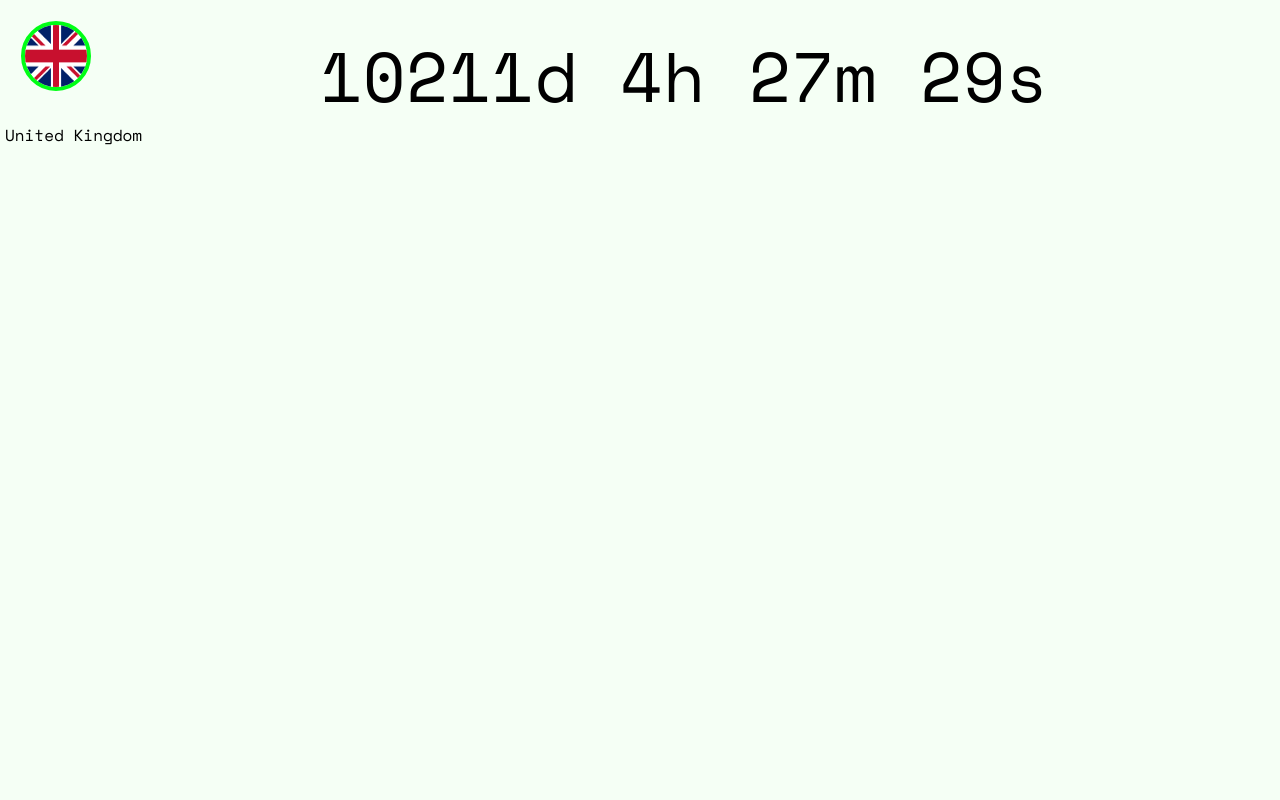
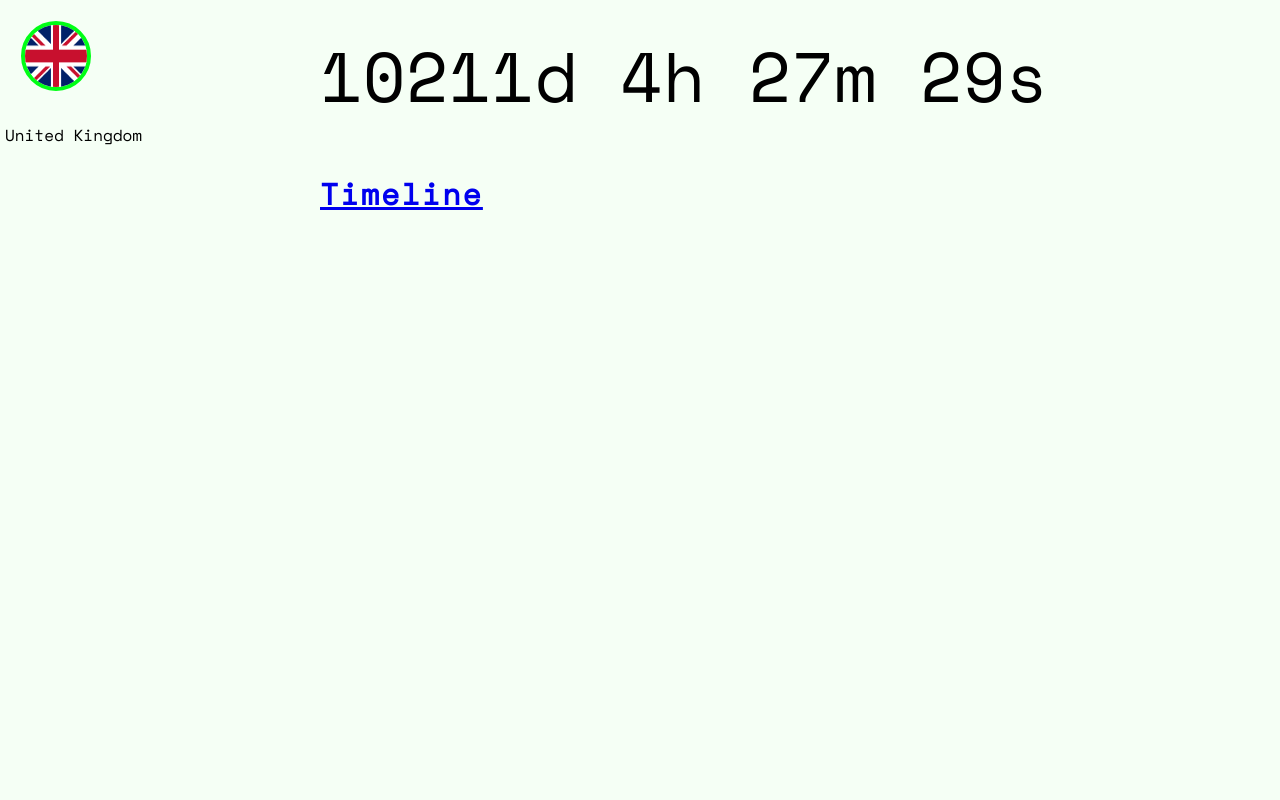
Before and after one commit to zero2050net/uk, a plain HTML site: page index.html in a window 1280 px wide. Shown: the top 800 px of the page. Drawn offline with nearby package versions, Linux system fonts and the light colour scheme; a web font is replaced by a local one.

Commit message:
Update index.html

```diff
--- a/index.html
+++ b/index.html
@@ -181,6 +181,7 @@ p3 {
   <p3 id="demo"></p3>
   <br>
   <br>
+  <h1><a href="https://uk.zero2050.net/timeline.html">Timeline</a></h1>
   <br>
 
   <br>
```
